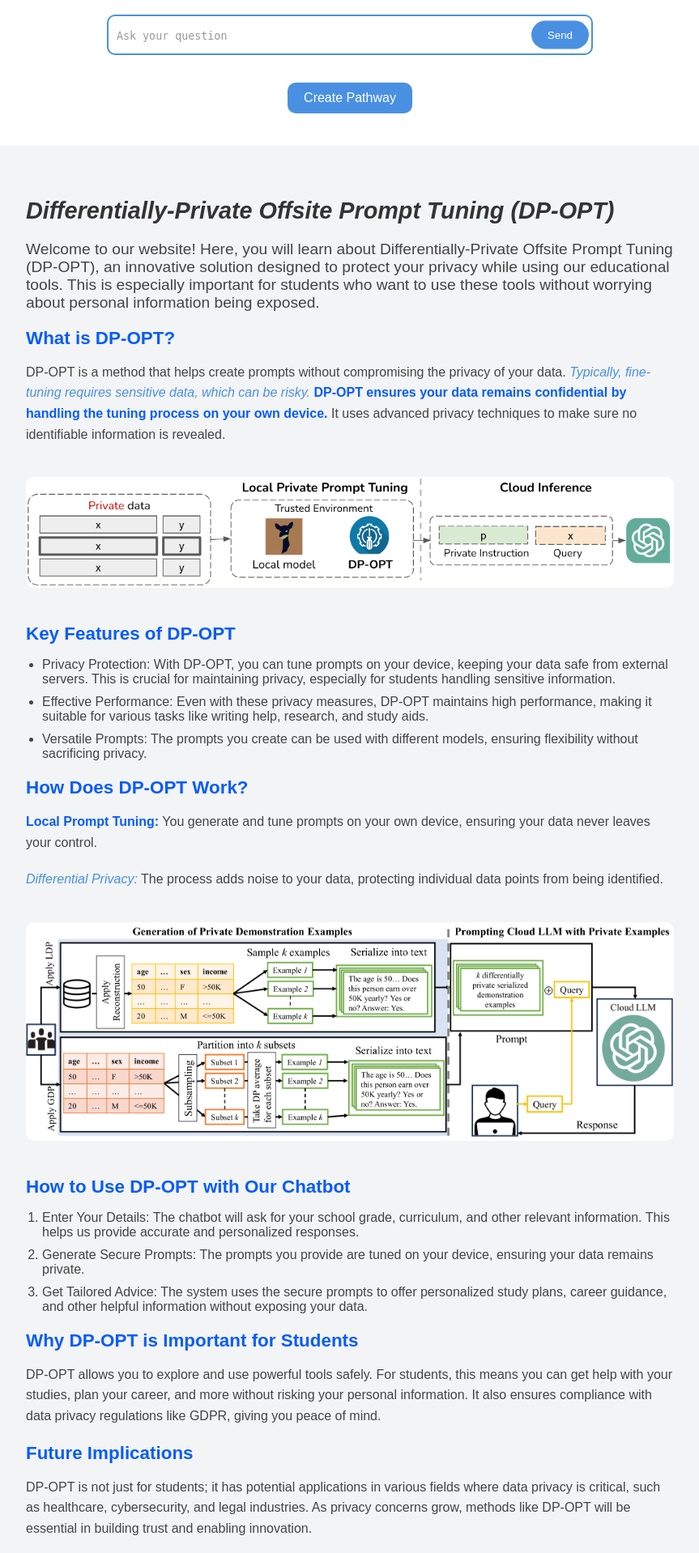
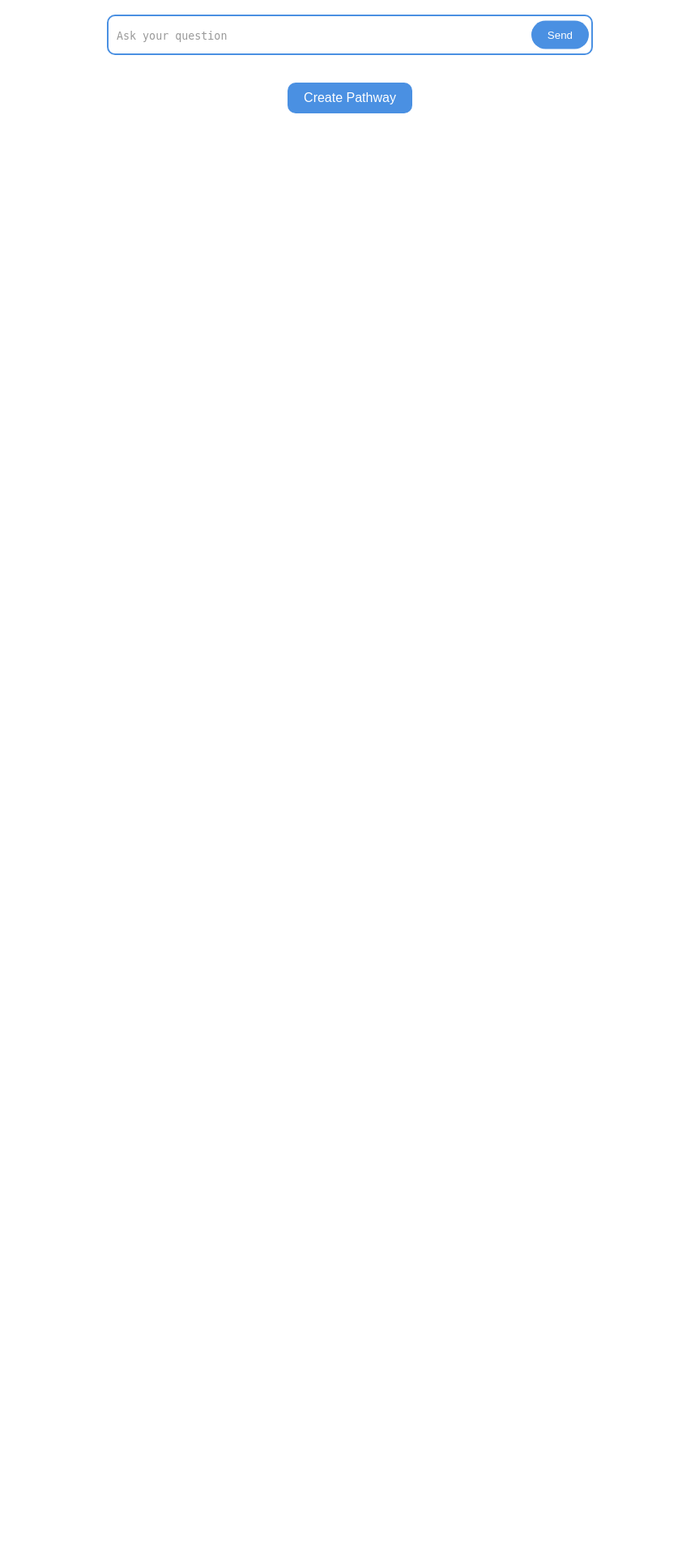
Before and after one commit to sivasai3949/NAAVI-GERMAN, a FastAPI app: page / in a window 1280 px wide. Shown: the part 341-2259 px from the top of the page at 81% size, without its empty margins (208-1071 px from the left). After the commit the page ends 481 px from the top, so only its background shows below. Run offline with FastAPI, Linux system fonts and the light colour scheme.

Commit message:
chat.html

```diff
--- a/templates/chat.html
+++ b/templates/chat.html
@@ -37,7 +37,7 @@
         <button id="pathway-btn" class="hidden">Create Pathway</button>
 
         <!-- DP-OPT Content -->
-        <section class="dp-opt-content">
+<!--         <section class="dp-opt-content">
             <h2 class="dp-opt-heading">Differentially-Private Offsite Prompt Tuning (DP-OPT)</h2>
             <p class="dp-opt-intro">Welcome to our website! Here, you will learn about Differentially-Private Offsite Prompt Tuning (DP-OPT), an innovative solution designed to protect your privacy while using our educational tools. This is especially important for students who want to use these tools without worrying about personal information being exposed.</p>
 
@@ -74,7 +74,7 @@
 
             <h4 class="dp-opt-subheading">Get Started</h4>
             <p class="dp-opt-text">Explore our chatbot today and experience the benefits of DP-OPT. Whether you need help with your studies or career advice, we are here to assist you securely and efficiently. Enter your details, generate secure prompts, and receive the guidance you need—all while keeping your data private.</p>
-        </section>
+        </section> -->
     </main>
     <script src="/static/script.js"></script>
 </body>
```
